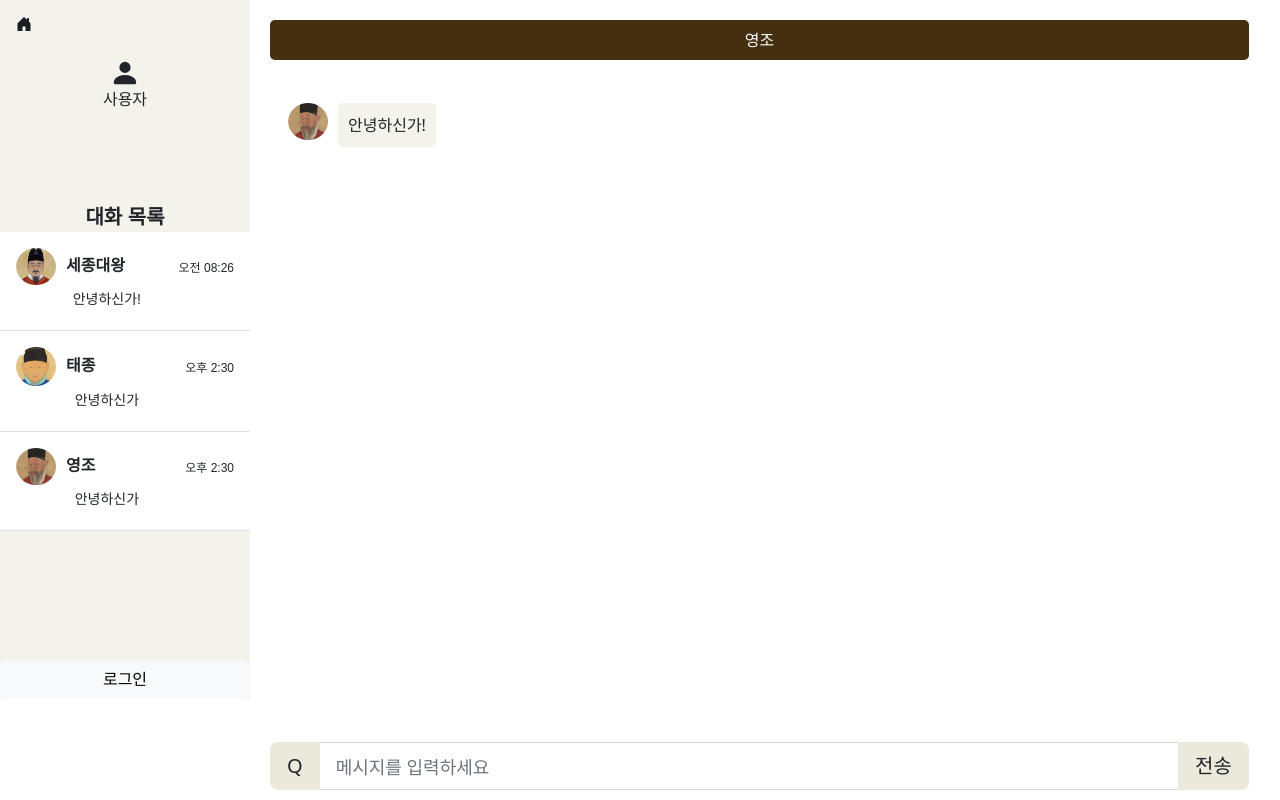
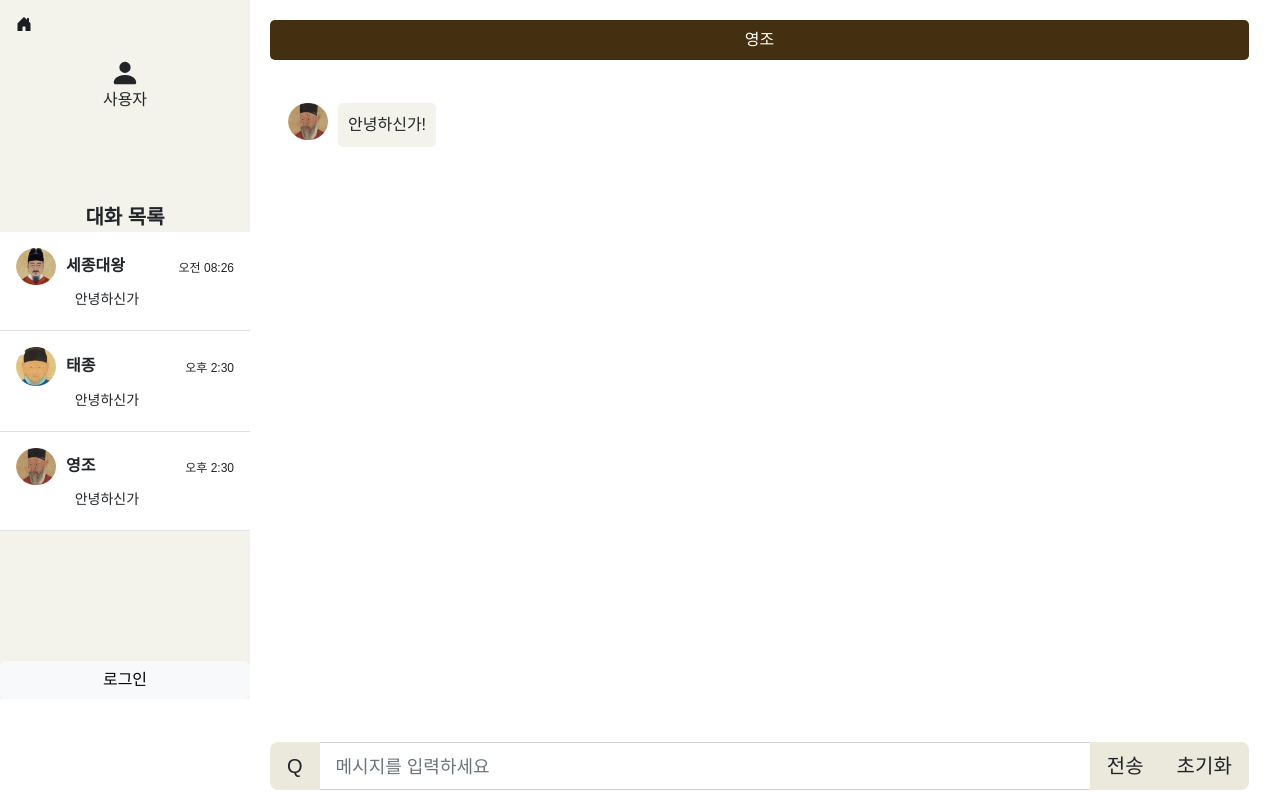
Before and after one commit to HSORI-SLSL/FRONT, a React (Create React App) app: page /yeongjo in a window 1280 px wide. Built offline with nearby package versions, Linux system fonts and the light colour scheme; no server answers; a web font is replaced by a local one.

Commit message:
프론트 사이드바 빼고 개발 거의 완료

```diff
--- a/src/contents.js
+++ b/src/contents.js
@@ -26,8 +26,8 @@ const ContentList = () => {
       if (selectedKing) {
         try {
           const responseBooks = await axios.post(
-            'https://70a5-1-231-206-74.ngrok-free.app/query/CRAWL/Sejong',
-            // 'http://3.35.151.0:5000/query/CRAWL/Sejong',
+            // 'https://70a5-1-231-206-74.ngrok-free.app/query/CRAWL/Sejong',
+            'http://3.35.151.0:5000/query/CRAWL/Sejong',
             {
               query: selectedKing,
             },
@@ -37,7 +37,7 @@ const ContentList = () => {
           );
 
           const responseYoutube = await axios.post(
-            'http://3.35.151.0:5000/query/CRAWLY/Sejong',
+            'http://3.35.151.0:5000/query/CRAWLY/king',
             {
               query: selectedKing,
             },
--- a/src/layout/Sidebar.js
+++ b/src/layout/Sidebar.js
@@ -26,7 +26,7 @@ function Sidebar () {
   const formattedTime12Hour = getFormattedTime12Hour();
 
   useEffect(() => {
-    setLocalLastMessageContent(lastMessageContent);
+    // setLocalLastMessageContent(lastMessageContent);
 
     // 사용자가 이미 로그인한지 확인합니다.
     const isLoggedIn = localStorage.getItem('isLoggedIn') === 'true';
@@ -108,7 +108,8 @@ return (
             </strong>
             <small style={{ fontSize: '12px' }}>{formattedTime12Hour}</small>
           </div>
-          <div className="col-10 mb-1 small">{localLastMessageContent.substring(0, 25)}</div>
+          <div className="col-10 mb-1 small">안녕하신가</div>
+          {/* <div className="col-10 mb-1 small">{lastMessageContent.substring(0, 25)}</div> */}
           </a>
 
           <a href="http://localhost:3000/taejong" class="list-group-item list-group-item-action py-3 lh-tight">
@@ -144,7 +145,7 @@ return (
         로그아웃
         </button>
         ) : (
-        <button onClick={() => {  clickMe(); handleLogin();}} type="button" class="btn btn-light" style={{ marginTop: '130px' }}>
+        <button onClick={() => { clickMe(); handleLogin();}} type="button" class="btn btn-light" style={{ marginTop: '130px' }}>
         로그인
         </button>
         )}
--- a/src/taejong.js
+++ b/src/taejong.js
@@ -9,7 +9,10 @@ function saveChatHistory(messages) {
 
 function Chatroom() {
   const [query, setQuery] = useState('');
-  const [messages, setMessages] = useState([]);
+  const [messages, setMessages] = useState(() => {
+    const storedChatHistory = sessionStorage.getItem('chatHistory');
+    return storedChatHistory ? JSON.parse(storedChatHistory) : [];
+  });
   const [quizMode, setQuizMode] = useState(false);
   const [quizAnswer, setQuizAnswer] = useState('');
   const [selectedAnswer, setSelectedAnswer] = useState(null);
@@ -27,13 +30,12 @@ function Chatroom() {
         { content: '...', sender: 'bot', isTyping: true },
       ]);
 
-      const response = await axios.post('https://70a5-1-231-206-74.ngrok-free.app/query/NORMAL/Taejong', {
+      const response = await axios.post('http://3.35.151.0:5000/query/NORMAL/Taejong', {
         query: message,
       });
       const data = response.data;
       const answer = data.Answer;
 
-      // '...' 메시지를 답으로 대체하도록 수정
       setMessages((prevMessages) => [
         ...prevMessages.slice(0, -1),
         { content: answer, sender: 'bot' },
@@ -57,14 +59,12 @@ function Chatroom() {
         userMessageObject,
       ]);
 
-      // 사용자 메시지와 봇 메시지를 모두 저장
-      const savedChatHistory = JSON.parse(localStorage.getItem('chatHistory')) || [];
-      const updatedChatHistory = [...savedChatHistory, userMessageObject];
-      localStorage.setItem('chatHistory', JSON.stringify(updatedChatHistory));
-
       setQuery('');
 
       await sendMessage(userMessage);
+
+      const updatedChatHistory = [...messages, userMessageObject];
+      sessionStorage.setItem('chatHistory', JSON.stringify(updatedChatHistory));
     }
   };
 
@@ -83,36 +83,24 @@ function Chatroom() {
   };
 
   const chatRef = useRef(null);
-  const [initialGreetingDisplayed, setInitialGreetingDisplayed] = useState(false);
 
   useEffect(() => {
-    // 컴포넌트가 마운트될 때 로컬 스토리지에서 대화 기록을 불러옴
-    const savedChatHistory = JSON.parse(localStorage.getItem('chatHistory')) || [];
+    sessionStorage.setItem('chatHistory', JSON.stringify(messages));
+  }, [messages]);
+
+  useEffect(() => {
+    const savedChatHistory = JSON.parse(sessionStorage.getItem('chatHistory')) || [];
 
     if (savedChatHistory.length > 0) {
       setMessages(savedChatHistory);
     } else {
       // 초기 대화 추가 (대화 기록이 없을 때)
       const initialGreeting = '안녕하신가!';
-      setMessages([
-        ...savedChatHistory,
-        { content: initialGreeting, sender: 'bot' },
-      ]);
-      localStorage.setItem(
-        'chatHistory',
-        JSON.stringify([{ content: initialGreeting, sender: 'bot' }])
-      );
-      setInitialGreetingDisplayed(true);
+      const initialGreetingMessage = { content: initialGreeting, sender: 'bot' };
+      setMessages([initialGreetingMessage]);
+
     }
   }, []);
-
-  useEffect(() => {
-    if (messages.length > 0) {
-      setLastMessageContent(messages[messages.length - 1].content);
-    }
-
-    scrollToBottom();
-  }, [messages]);
 
   useEffect(() => {
     scrollToBottom();
@@ -130,7 +118,7 @@ function Chatroom() {
     ]);
 
     try {
-      const response = await axios.post('https://70a5-1-231-206-74.ngrok-free.app/query/QUIZ/Taejong', {
+      const response = await axios.post('http://3.35.151.0:5000/query/QUIZ/Taejong', {
         BotType: 'QUIZ',
       });
       const data = response.data;
@@ -231,10 +219,10 @@ function Chatroom() {
             <div className="quiz">
               <div className="quiz-bot">
                 <div className="quiz-user">
-                  <button type="button" className="btn btn-light" className="btn btn-o" style={{ fontSize: '38px', backgroundColor: 'grey', width: '80px'}} onClick={handleCorrectButtonClick}>
+                  <button type="button" className1="btn btn-light" className="btn btn-o" style={{ fontSize: '38px', backgroundColor: 'grey', width: '80px'}} onClick={handleCorrectButtonClick}>
                     <svg xmlns="http://www.w3.org/2000/svg" height="1em" viewBox="0 0 448 512"><path d="M224 96a160 160 0 1 0 0 320 160 160 0 1 0 0-320zM448 256A224 224 0 1 1 0 256a224 224 0 1 1 448 0z"/></svg>
                   </button>
-                  <button type="button" className="btn btn-light" className="btn btn-x" style={{ fontSize: '38px', backgroundColor: 'grey', marginLeft: '2px', width: '80px'}} onClick={handleIncorrectButtonClick}>
+                  <button type="button" className1="btn btn-light" className="btn btn-x" style={{ fontSize: '38px', backgroundColor: 'grey', marginLeft: '2px', width: '80px'}} onClick={handleIncorrectButtonClick}>
                     <svg xmlns="http://www.w3.org/2000/svg" height="1em" viewBox="0 0 384 512"><path d="M376.6 84.5c11.3-13.6 9.5-33.8-4.1-45.1s-33.8-9.5-45.1 4.1L192 206 56.6 43.5C45.3 29.9 25.1 28.1 11.5 39.4S-3.9 70.9 7.4 84.5L150.3 256 7.4 427.5c-11.3 13.6-9.5 33.8 4.1 45.1s33.8 9.5 45.1-4.1L192 306 327.4 468.5c11.3 13.6 31.5 15.4 45.1 4.1s15.4-31.5 4.1-45.1L233.7 256 376.6 84.5z"/></svg>
                   </button>
                 </div>
--- a/src/yeongjo.js
+++ b/src/yeongjo.js
@@ -1,11 +1,18 @@
 import React, { useState, useRef, useEffect } from 'react';
-import './yeongjo.css';
+import './chatroom.css';
 import axios from 'axios';
 import { useLastMessageContext } from './LastMessageContext';
 
-function Yeongjo() {
+function saveChatHistory(messages) {
+  localStorage.setItem('chatHistory', JSON.stringify(messages));
+}
+
+function Chatroom() {
   const [query, setQuery] = useState('');
-  const [messages, setMessages] = useState([]);
+  const [messages, setMessages] = useState(() => {
+    const storedChatHistory = sessionStorage.getItem('chatHistory');
+    return storedChatHistory ? JSON.parse(storedChatHistory) : [];
+  });
   const [quizMode, setQuizMode] = useState(false);
   const [quizAnswer, setQuizAnswer] = useState('');
   const [selectedAnswer, setSelectedAnswer] = useState(null);
@@ -16,7 +23,6 @@ function Yeongjo() {
     setQuery(event.target.value);
   };
 
-  // 메시지 보내고 답 받아오기
   const sendMessage = async (message) => {
     try {
       setMessages((prevMessages) => [
@@ -24,7 +30,7 @@ function Yeongjo() {
         { content: '...', sender: 'bot', isTyping: true },
       ]);
 
-      const response = await axios.post('https://70a5-1-231-206-74.ngrok-free.app/query/NORMAL/Yeongjo', {
+      const response = await axios.post('http://3.35.151.0:5000/query/NORMAL/Yeongjo', {
         query: message,
       });
       const data = response.data;
@@ -38,7 +44,6 @@ function Yeongjo() {
       return answer;
     } catch (error) {
       console.error(error);
-      // 오류가 났을때
       return '오류';
     }
   };
@@ -47,23 +52,30 @@ function Yeongjo() {
     e.preventDefault();
     if (query.trim() !== '') {
       const userMessage = query.trim();
+      const userMessageObject = { content: userMessage, sender: 'user' };
+
       setMessages((prevMessages) => [
         ...prevMessages,
-        { content: userMessage, sender: 'user' },
+        userMessageObject,
       ]);
 
       setQuery('');
 
-      const botResponse = await sendMessage(userMessage);
+      await sendMessage(userMessage);
 
-      setMessages((prevMessages) => [
-        ...prevMessages.slice(0, -1),
-        { content: botResponse, sender: 'bot' },
-      ]);
+      const updatedChatHistory = [...messages, userMessageObject];
+      sessionStorage.setItem('chatHistory', JSON.stringify(updatedChatHistory));
     }
   };
 
-  // 엔터키로 보내기
+  const handleClearChatHistory = () => {
+    // 초기화 버튼 클릭 시 '안녕하신가!' 메시지를 chatHistory에 추가
+    const initialGreeting = '안녕하신가!';
+    const initialGreetingMessage = { content: initialGreeting, sender: 'bot' };
+
+    localStorage.setItem('chatHistory', JSON.stringify([initialGreetingMessage]));
+    setMessages([initialGreetingMessage]);
+  };
   const enterKeyEventHandler = (e) => {
     if (e.key === 'Enter') {
       handleMessageSubmit(e);
@@ -71,24 +83,24 @@ function Yeongjo() {
   };
 
   const chatRef = useRef(null);
-  const initialGreetingDisplayed = useRef(false);
 
   useEffect(() => {
-    if (messages.length > 0) {
-      setLastMessageContent(messages[messages.length - 1].content);
+    sessionStorage.setItem('chatHistory', JSON.stringify(messages));
+  }, [messages]);
+
+  useEffect(() => {
+    const savedChatHistory = JSON.parse(sessionStorage.getItem('chatHistory')) || [];
+
+    if (savedChatHistory.length > 0) {
+      setMessages(savedChatHistory);
+    } else {
+      // 초기 대화 추가 (대화 기록이 없을 때)
+      const initialGreeting = '안녕하신가!';
+      const initialGreetingMessage = { content: initialGreeting, sender: 'bot' };
+      setMessages([initialGreetingMessage]);
+
     }
-
-    // 첫인사
-    if (!initialGreetingDisplayed.current) {
-      const initialGreeting = '안녕하신가!';
-      setMessages((prevMessages) => [
-        ...prevMessages,
-        { content: initialGreeting, sender: 'bot' },
-      ]);
-      initialGreetingDisplayed.current = true;
-    }
-    scrollToBottom();
-  }, [messages]);
+  }, []);
 
   useEffect(() => {
     scrollToBottom();
@@ -98,7 +110,6 @@ function Yeongjo() {
     chatRef.current.scrollTop = chatRef.current.scrollHeight;
   };
 
-  // 퀴즈
   const handleQuizButtonClick = async () => {
     const quizMessage = '퀴즈를 시작합니다.';
     setMessages((prevMessages) => [
@@ -107,7 +118,7 @@ function Yeongjo() {
     ]);
 
     try {
-      const response = await axios.post('https://70a5-1-231-206-74.ngrok-free.app/query/QUIZ/Yeongjo', {
+      const response = await axios.post('http://3.35.151.0:5000/query/QUIZ/Yeongjo', {
         BotType: 'QUIZ',
       });
       const data = response.data;
@@ -119,7 +130,6 @@ function Yeongjo() {
       setQuizMode(true);
 
       if (question === '대화를 통해 학습을 진행해 보세요.') {
-        // '대화를 통해 학습을 진행해 보세요.'인 경우에는 퀴즈 모드를 활성화하지 않음
         setMessages((prevMessages) => [
           ...prevMessages,
           { content: question, sender: 'bot' },
@@ -132,13 +142,11 @@ function Yeongjo() {
           { content: question, sender: 'bot' },
         ]);
       }
-
     } catch (error) {
       console.error(error);
     }
   };
 
-  // 퀴즈 종료 버튼 누르면 실행되는 것
   const handleQuizEndButtonClick = () => {
     const quizEndMessage = '퀴즈를 종료합니다.';
     setMessages((prevMessages) => [
@@ -147,10 +155,9 @@ function Yeongjo() {
     ]);
 
     setQuizMode(false);
-    setSelectedAnswer(null); // 퀴즈 종료 시 사용자의 정답 초기화
+    setSelectedAnswer(null);
   };
 
-  // o/x 버튼 누를 시
   const handleAnswerButtonClick = (isCorrect) => {
     if (isCorrect) {
       const correctMessage = '정답이다!';
@@ -171,17 +178,16 @@ function Yeongjo() {
     setQuizMode(false);
   };
 
-  // o 버튼 클릭
   const handleCorrectButtonClick = () => {
     handleAnswerButtonClick(true);
   };
 
-  // x 버튼 클릭
   const handleIncorrectButtonClick = () => {
     handleAnswerButtonClick(false);
   };
 
   return (
+    <div className="Chatroom custom-font">
     <div className="chat-room container">
       <div className="chatheader chat-header-card">
         <div className="card-body d-flex justify-content-center align-items-center">
@@ -191,15 +197,12 @@ function Yeongjo() {
 
       <div className="chat-messages-container">
         <div className="chat-messages" ref={chatRef}>
-
-
           {messages.map((msg, index) => (
             <div className="message" key={index}>
               {msg.sender === 'user' ? (
                 <div className="text user">{msg.content}</div>
               ) : (
                 <div className={`text bot ${quizMode && index === messages.length - 1 ? 'quiz' : ''}`}>
-
                   <div className="avatar-container">
                     <img src="/img/yeongjo.png" alt="Bot Avatar" className="avatar" width="40px" />
                   </div>
@@ -216,26 +219,18 @@ function Yeongjo() {
             <div className="quiz">
               <div className="quiz-bot">
                 <div className="quiz-user">
-                <button type="button" class="btn btn-light" className="btn btn-o" style={{ fontSize: '38px', backgroundColor: 'grey', width: '80px'}} onClick={handleCorrectButtonClick}>
+                  <button type="button" className1="btn btn-light" className="btn btn-o" style={{ fontSize: '38px', backgroundColor: 'grey', width: '80px'}} onClick={handleCorrectButtonClick}>
                     <svg xmlns="http://www.w3.org/2000/svg" height="1em" viewBox="0 0 448 512"><path d="M224 96a160 160 0 1 0 0 320 160 160 0 1 0 0-320zM448 256A224 224 0 1 1 0 256a224 224 0 1 1 448 0z"/></svg>
-
                   </button>
-                <button type="button" class="btn btn-light" className="btn btn-x" style={{ fontSize: '38px', backgroundColor: 'grey', marginLeft: '2px', width: '80px'}} onClick={handleIncorrectButtonClick}>
+                  <button type="button" className1="btn btn-light" className="btn btn-x" style={{ fontSize: '38px', backgroundColor: 'grey', marginLeft: '2px', width: '80px'}} onClick={handleIncorrectButtonClick}>
                     <svg xmlns="http://www.w3.org/2000/svg" height="1em" viewBox="0 0 384 512"><path d="M376.6 84.5c11.3-13.6 9.5-33.8-4.1-45.1s-33.8-9.5-45.1 4.1L192 206 56.6 43.5C45.3 29.9 25.1 28.1 11.5 39.4S-3.9 70.9 7.4 84.5L150.3 256 7.4 427.5c-11.3 13.6-9.5 33.8 4.1 45.1s33.8 9.5 45.1-4.1L192 306 327.4 468.5c11.3 13.6 31.5 15.4 45.1 4.1s15.4-31.5 4.1-45.1L233.7 256 376.6 84.5z"/></svg>
                   </button>
-
-
                 </div>
-
-
-
-
               </div>
             </div>
           )}
         </div>
       </div>
-
 
       {/* 퀴즈 종료 버튼 - 퀴즈 모드일 때만 표시 */}
       {quizMode && (
@@ -243,7 +238,6 @@ function Yeongjo() {
           퀴즈 종료
         </button>
       )}
-
 
       <div className="chatfooter chat-input">
         <div className="input-group input-group-lg">
@@ -269,10 +263,20 @@ function Yeongjo() {
           >
             전송
           </button>
+          <button
+            type="button"
+            className="btn btn-chat"
+            onClick={handleClearChatHistory}
+          >
+            초기화
+          </button>
+        </div>
       </div>
     </div>
     </div>
   );
+
 }
 
-export default Yeongjo;
+
+export default Chatroom;
```
Lines whose indentation alone changed are shown as unchanged.
